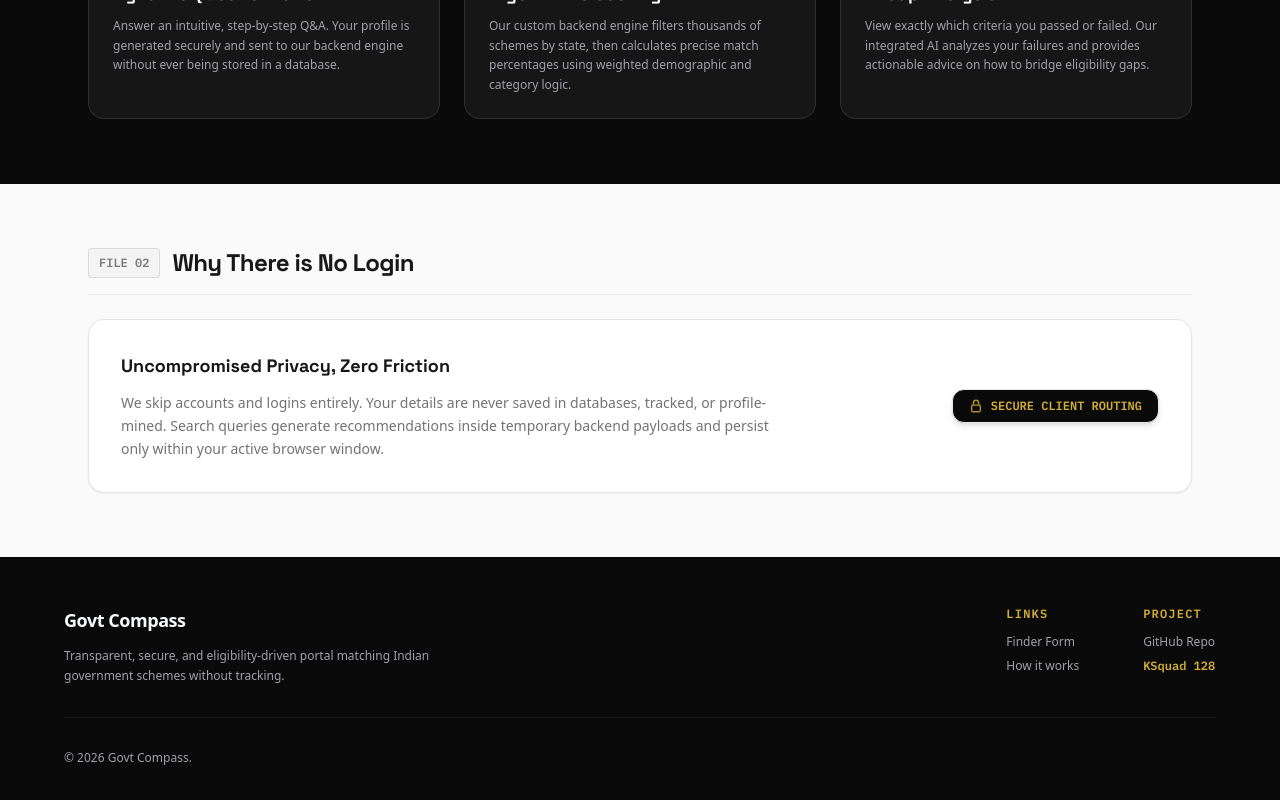
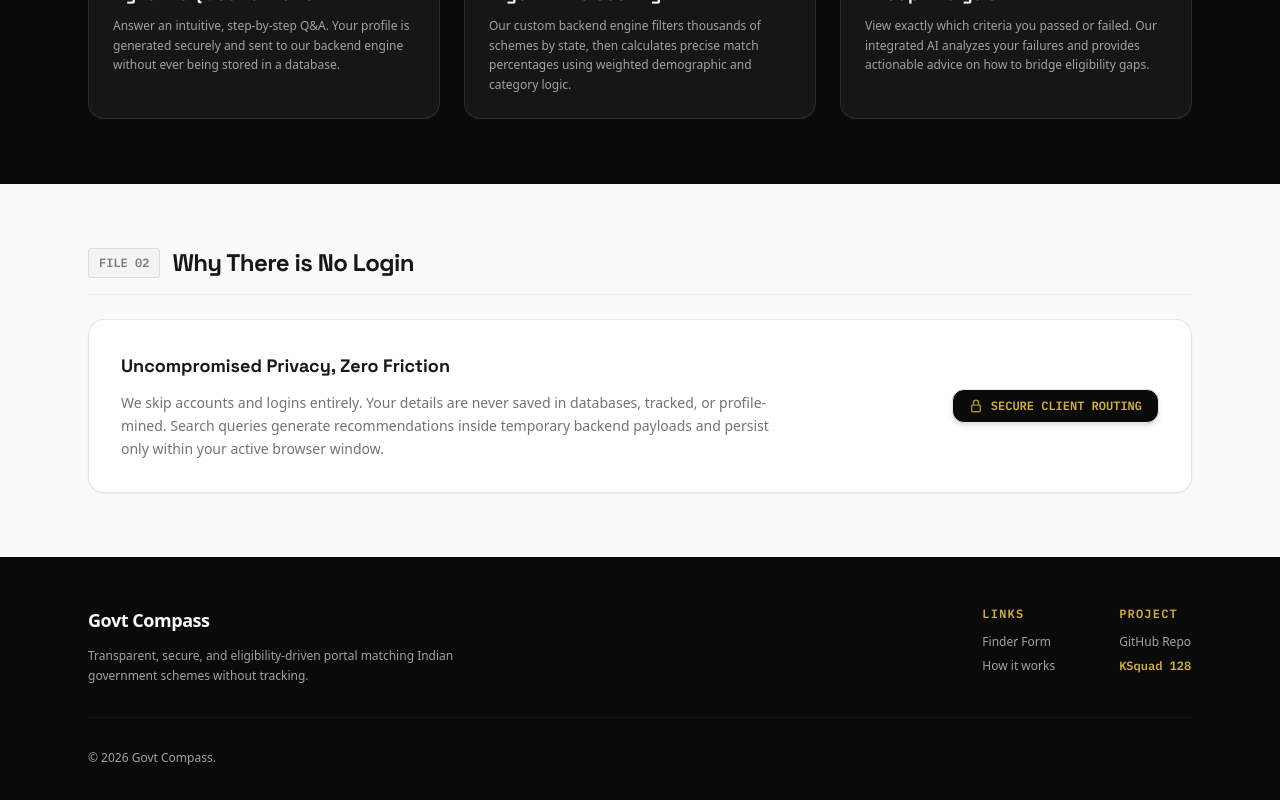
Before and after one commit to blxckpxnther46/GovtCompass, a React (Vite) app in the folder client/: page / in a window 1280 px wide. Shown: the part 773-1573 px from the top of the page. Built offline with nearby package versions, Linux system fonts and the light colour scheme; no server answers.

Commit message:
refactor: homepage footer

```diff
--- a/client/src/pages/HomePage.jsx
+++ b/client/src/pages/HomePage.jsx
@@ -459,8 +459,9 @@ export default function HomePage() {
 
 
       {/* 7. FOOTER */}
-      <footer className="bg-[var(--bg-dark)] text-[var(--text-on-dark)] border-t border-black/15 py-12 px-6">
-        <div className="max-w-6xl mx-auto flex flex-col md:flex-row justify-between gap-8">
+      <footer className="bg-[var(--bg-dark)] text-[var(--text-on-dark)] border-t border-black/15 py-12">
+        <div className="max-w-6xl mx-auto px-6">
+          <div className="flex flex-col md:flex-row justify-between gap-8">
             <div className="space-y-3">
               <div className="text-lg font-bold font-display tracking-tight text-[var(--text-on-dark)]">Govt Compass</div>
               <p className="text-xs text-[var(--text-muted-on-dark)] max-w-sm leading-relaxed font-medium">
@@ -501,8 +502,9 @@ export default function HomePage() {
             </div>
           </div>
 
-        <div className="max-w-6xl mx-auto pt-8 mt-8 border-t border-white/5 text-center md:text-left text-xs text-[var(--text-muted-on-dark)] font-medium">
+          <div className="pt-8 mt-8 border-t border-white/5 text-center md:text-left text-xs text-[var(--text-muted-on-dark)] font-medium">
             © {new Date().getFullYear()} Govt Compass.
+          </div>
         </div>
       </footer>
     </div>
```
Lines whose indentation alone changed are shown as unchanged.
